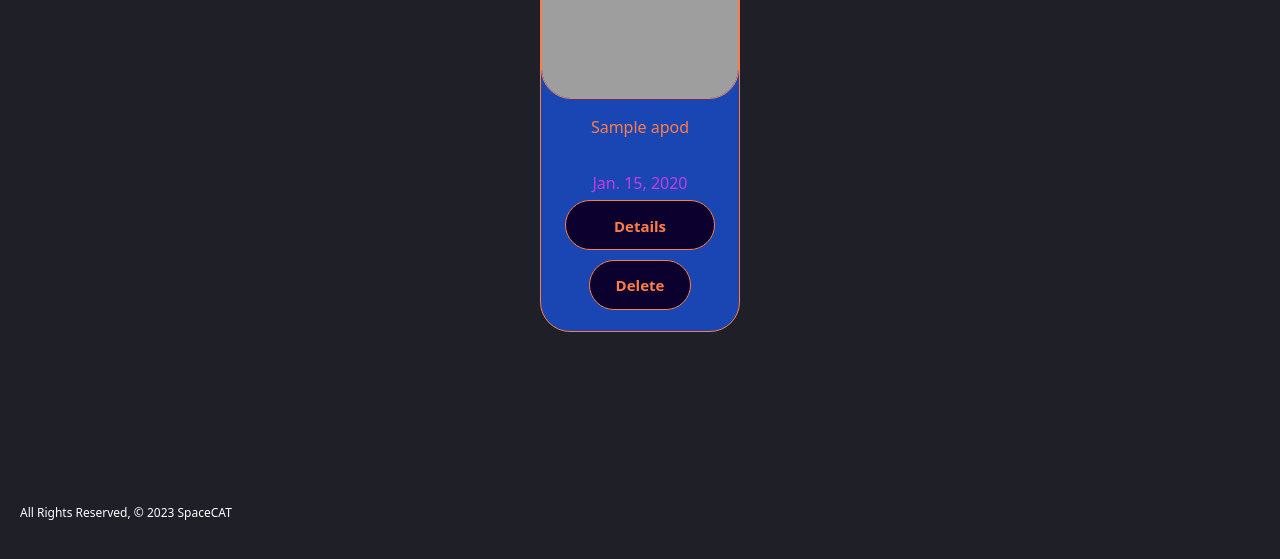
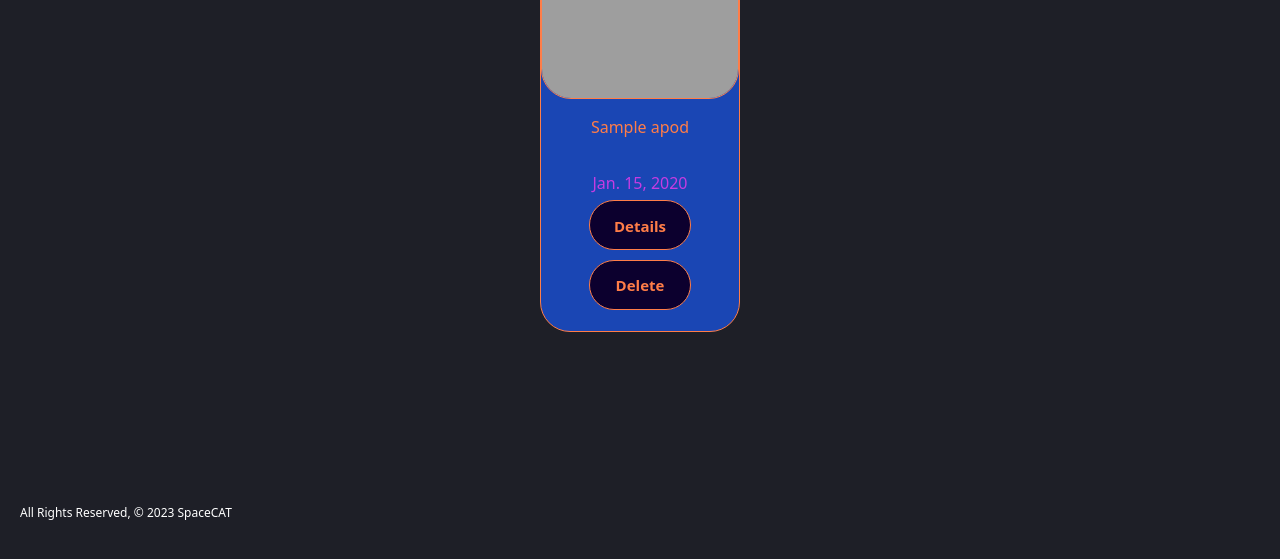
Before and after one commit to AmritpalC/SpaceCAT, a Django app: page /apod/all in a window 1280 px wide. Shown: the part 234-793 px from the top of the page. Run offline with Django 4.2, Linux system fonts and the light colour scheme; a user stored in the database is signed in; tables that the repository leaves empty hold one stand-in row (values such as "Sample post"); some libraries are stand-ins or nearby versions; grey boxes are pictures that could not be loaded.

Commit message:
apod buttons

```diff
--- a/main_app/static/css/style.css
+++ b/main_app/static/css/style.css
@@ -291,9 +291,14 @@ form {
   line-height: 35px;
 }
 
-.btn-pod-details,
+
 .btn-details-album {
   width: 150px;
+  padding: 0.5rem 1.5rem;
+}
+
+.btn-pod-details {
+  width: auto;
   padding: 0.5rem 1.5rem;
 }
 
```
